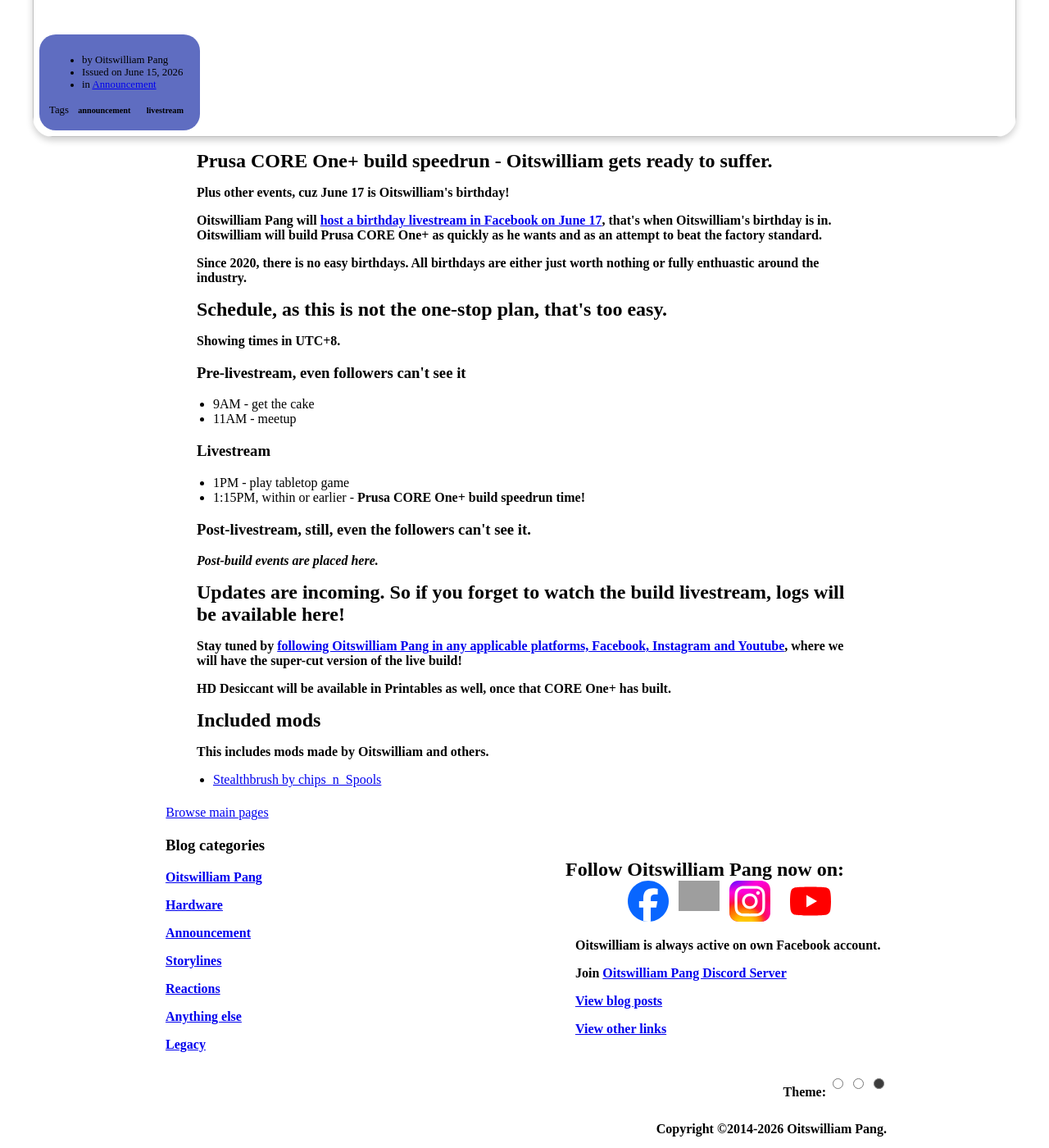
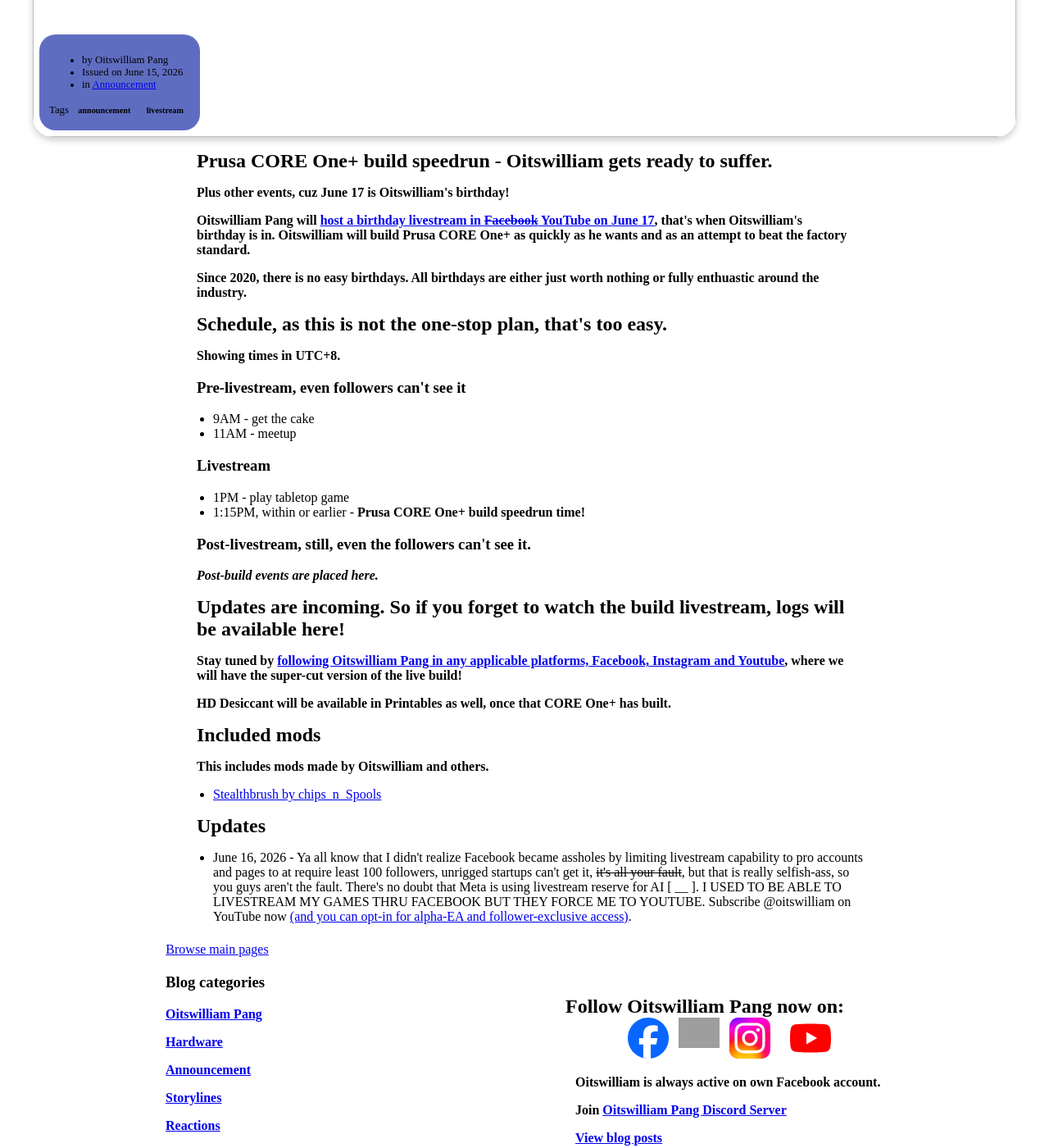
Before and after one commit to Bunny350/blogs, an MkDocs documentation site: the page built from docs/posts/prusa-core-one-speedrun-ls.md, in a window 1280 px wide and 1400 px high, scrolled down 5424 px. Shown: the whole window at 82% size. Built offline with MkDocs 1.6.1 and Material for MkDocs 9.7.7, drawn with Linux system fonts in a browser that asks for light colours; plug-ins that fetch from the network failed and are left out; grey boxes are pictures that could not be loaded.

Commit message:
Update prusa-core-one-speedrun-ls.md
The devil lies on Facebook.

```diff
--- a/docs/posts/prusa-core-one-speedrun-ls.md
+++ b/docs/posts/prusa-core-one-speedrun-ls.md
@@ -20,7 +20,7 @@
 
 <!-- more -->
 
-Oitswilliam Pang will [host a birthday livestream in Facebook on June 17](https://www.facebook.com/share/1E9Xu6EWwM/), that's when Oitswilliam's birthday is in. Oitswilliam will build Prusa CORE One+ as quickly as he wants and as an attempt to beat the factory standard.
+Oitswilliam Pang will [host a birthday livestream in ~~Facebook~~ YouTube on June 17](https://youtube.com/live/pH1elFgiz_M?feature=share), that's when Oitswilliam's birthday is in. Oitswilliam will build Prusa CORE One+ as quickly as he wants and as an attempt to beat the factory standard.
 
 
 
@@ -46,3 +46,6 @@
 This includes mods made by Oitswilliam and others.
 
 * [Stealthbrush by chips_n_Spools](https://www.printables.com/model/1452284-core-one-stealthbrush-for-the-inner-monk-of-clean)
+
+## Updates
+* June 16, 2026 - Ya all know that I didn't realize Facebook became assholes by limiting livestream capability to pro accounts and pages to at require least 100 followers, unrigged startups can't get it, ~~it's all your fault~~, but that is really selfish-ass, so you guys aren't the fault. There's no doubt that Meta is using livestream reserve for AI [ __ ]. I USED TO BE ABLE TO LIVESTREAM MY GAMES THRU FACEBOOK BUT THEY FORCE ME TO YOUTUBE. Subscribe @oitswilliam on YouTube now [(and you can opt-in for alpha-EA and follower-exclusive access)](https://www.oitswilliam.com/alpha-ea).
```
